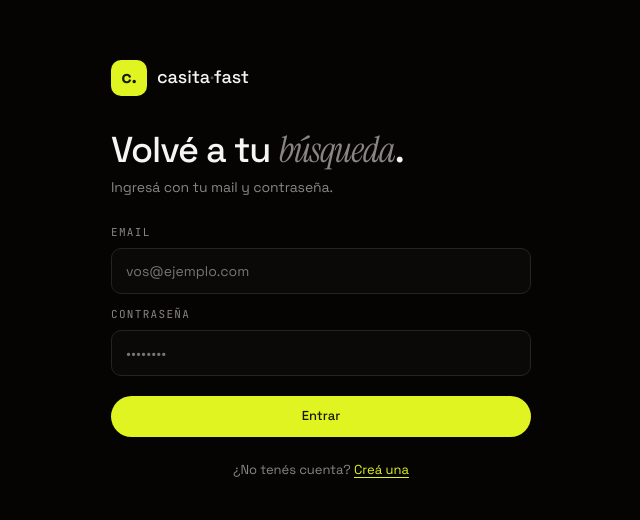
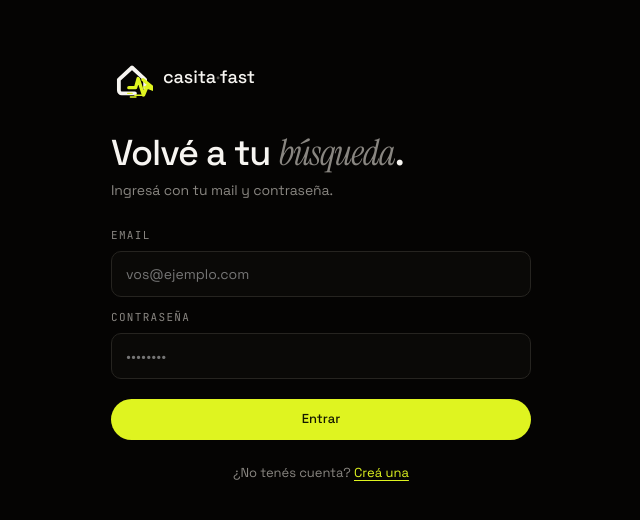
Before and after one commit to AgustinAzorin/platanus-hack-26-ar-team-18-devops, a Next.js app in the folder apps/web/: page /login in a window 1280 px wide. Shown: the part 130-650 px from the top of the page, without its empty margins (319-959 px from the left). Built offline with nearby package versions, Linux system fonts and the light colour scheme.

Commit message:
feat: add casita logo

```diff
--- a/apps/web/app/login/login-client.tsx
+++ b/apps/web/app/login/login-client.tsx
@@ -2,6 +2,7 @@
 
 import { useActionState, useState } from 'react';
 
+import CasitaLogo from '../../components/casita-logo';
 import { signIn, signUp, type AuthState } from './actions';
 
 const INITIAL: AuthState = {};
@@ -19,10 +20,9 @@ export default function LoginClient({ next }: LoginClientProps) {
     <div style={{ minHeight: '100vh', background: 'var(--bg)', color: 'var(--fg)', display: 'grid', placeItems: 'center', padding: 24 }}>
       <div style={{ width: '100%', maxWidth: 420 }}>
         <div style={{ display: 'flex', alignItems: 'center', gap: 10, marginBottom: 36 }}>
-          <div style={{
-            width: 36, height: 36, borderRadius: 10, background: 'var(--acc)', color: 'var(--acc-ink)',
-            display: 'grid', placeItems: 'center', fontWeight: 700, fontSize: 18,
-          }}>c.</div>
+          <div className="login-brand-mark">
+            <CasitaLogo size={42} />
+          </div>
           <div style={{ fontSize: 18, fontWeight: 500 }}>casita<span style={{ color: 'var(--fg-3)' }}>·</span>fast</div>
         </div>
 
--- a/apps/web/app/pending/casita.css
+++ b/apps/web/app/pending/casita.css
@@ -82,15 +82,29 @@ input, textarea { font: inherit; color: inherit; }
   overflow-y: auto;
 }
 .brand {
-  display: flex; align-items: baseline; gap: 8px;
+  display: flex; align-items: center; gap: 8px;
   padding: 4px 0 28px;
 }
 .brand .mark {
-  width: 28px; height: 28px; border-radius: 8px;
-  background: var(--acc); color: var(--acc-ink);
+  width: 34px; height: 34px;
   display: grid; place-items: center;
-  font-weight: 700; font-size: 16px;
-  transform: translateY(2px);
+  color: var(--fg);
+  flex: none;
+}
+.casita-logo-house {
+  color: var(--fg);
+}
+.casita-logo-cursor,
+.casita-logo-speed {
+  color: var(--acc);
+}
+.login-brand-mark {
+  width: 42px;
+  height: 42px;
+  display: grid;
+  place-items: center;
+  color: var(--fg);
+  flex: none;
 }
 .brand .name { font-weight: 600; font-size: 18px; letter-spacing: -0.02em; }
 .brand .meta {
--- a/apps/web/components/app-sidebar.tsx
+++ b/apps/web/components/app-sidebar.tsx
@@ -9,6 +9,7 @@ import {
 
 import { createClient as createBrowserSupabase } from '../lib/supabase/client';
 import { signOut } from '../app/login/actions';
+import CasitaLogo from './casita-logo';
 
 const SW = 1.6;
 
@@ -129,7 +130,9 @@ export default function AppSidebar({ initialCounts }: AppSidebarProps) {
           }
         }}
       >
-        <div className="mark">c.</div>
+        <div className="mark">
+          <CasitaLogo size={34} />
+        </div>
         <div className="name">casita<span style={{ color: 'var(--fg-3)' }}>·</span>fast</div>
         <div className="meta">v0.4</div>
       </Link>
--- /dev/null
+++ b/apps/web/components/casita-logo.tsx
@@ -0,0 +1,42 @@
+interface CasitaLogoProps {
+  size?: number;
+  className?: string;
+}
+
+export default function CasitaLogo({ size = 32, className }: CasitaLogoProps) {
+  return (
+    <svg
+      className={className}
+      width={size}
+      height={size}
+      viewBox="0 0 64 64"
+      fill="none"
+      aria-hidden="true"
+    >
+      <path
+        d="M12 34.5v16.2c0 2.7 1.9 4.8 4.4 4.8h20.1M12 34.5 32 16l20 18.5v13"
+        stroke="currentColor"
+        strokeWidth="5.8"
+        strokeLinecap="round"
+        strokeLinejoin="round"
+        className="casita-logo-house"
+      />
+      <path
+        d="M39.2 54.7h10.3l3.9-13.9 8.1 25.1 5.2-12.4 13.8 5.2-19.6-16.1"
+        stroke="currentColor"
+        strokeWidth="5.2"
+        strokeLinecap="round"
+        strokeLinejoin="round"
+        className="casita-logo-cursor"
+        transform="translate(-12 -8)"
+      />
+      <path
+        d="M25.5 55.5h6.7M29.5 61h8.6M36.3 58.3h10.5M49.5 45.8h5.3"
+        stroke="currentColor"
+        strokeWidth="2.1"
+        strokeLinecap="round"
+        className="casita-logo-speed"
+      />
+    </svg>
+  );
+}
```
